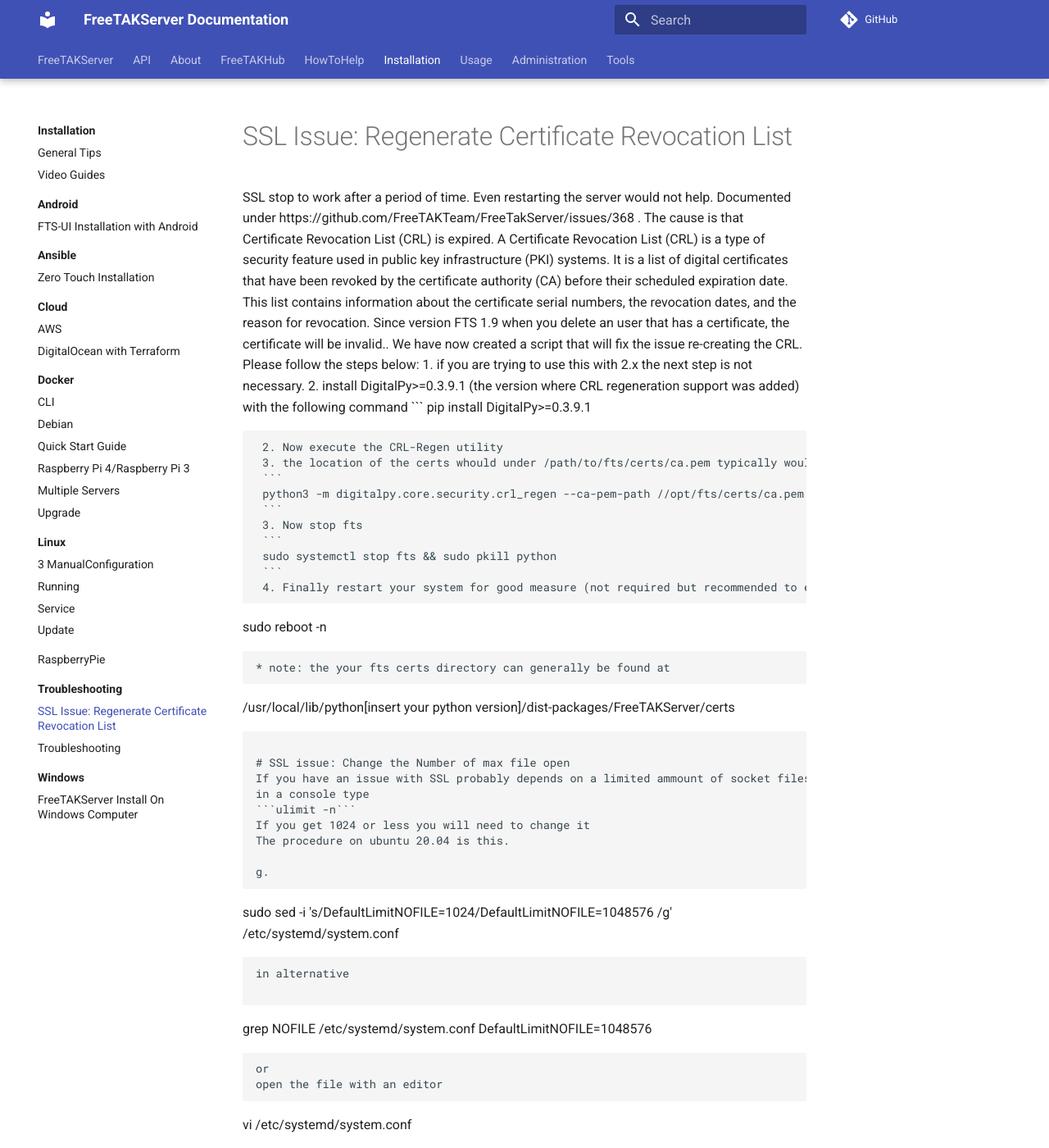
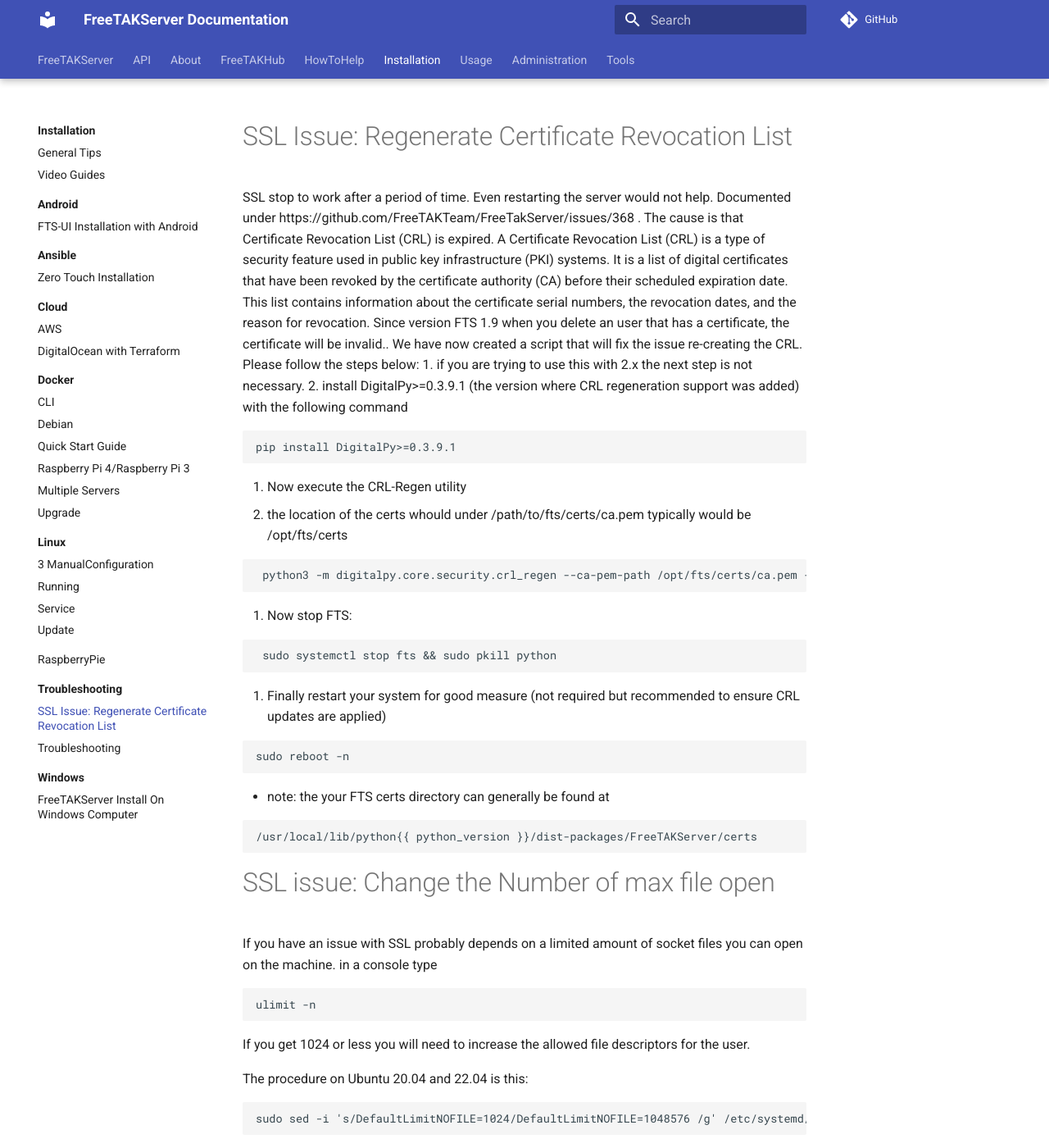
Before and after one commit to FreeTAKTeam/FreeTAKServer-User-Docs, an MkDocs documentation site: the page built from docs/docs/Installation/Troubleshooting/SocketIssue.md, in a window 1280 px wide and 1400 px high. Shown: the whole window at 82% size. Built offline with MkDocs 1.6.1 and Material for MkDocs 9.7.7, drawn with Linux system fonts in a browser that asks for light colours; comment, search, counter and statistics services are not loaded; the version menu is left out; some of the changed text lies outside the part shown.

Commit message:
Fixed page formatting.

````diff
--- a/docs/docs/Installation/Troubleshooting/SocketIssue.md
+++ b/docs/docs/Installation/Troubleshooting/SocketIssue.md
@@ -4,39 +4,47 @@
 Please follow the steps below:
  1. if you are trying to use this with 2.x the next step is not necessary.
  2. install DigitalPy>=0.3.9.1 (the version where CRL regeneration support was added) with the following command
- ```
+
+```
 pip install DigitalPy>=0.3.9.1
 ```
+
  2. Now execute the CRL-Regen utility
  3. the location of the certs whould under /path/to/fts/certs/ca.pem typically would be /opt/fts/certs
- ```
- python3 -m digitalpy.core.security.crl_regen --ca-pem-path //opt/fts/certs/ca.pem --ca-key-path /opt/fts/certs/ca.key --crl-path /opt/fts/certs/FTS_CRL.json
- ```
- 3. Now stop fts
- ```
+
+```
+ python3 -m digitalpy.core.security.crl_regen --ca-pem-path /opt/fts/certs/ca.pem --ca-key-path /opt/fts/certs/ca.key --crl-path /opt/fts/certs/FTS_CRL.json
+```
+
+ 3. Now stop FTS:
+
+```
  sudo systemctl stop fts && sudo pkill python
- ```
+```
  4. Finally restart your system for good measure (not required but recommended to ensure CRL updates are applied)
 ```
 sudo reboot -n
 ```
-* note: the your fts certs directory can generally be found at
+* note: the your FTS certs directory can generally be found at
 ```
-/usr/local/lib/python[insert your python version]/dist-packages/FreeTAKServer/certs
+/usr/local/lib/python{{ python_version }}/dist-packages/FreeTAKServer/certs
 ```
 
 # SSL issue: Change the Number of max file open
-If you have an issue with SSL probably depends on a limited ammount of socket files you can open on the machine.
+If you have an issue with SSL probably depends on a limited amount of socket files you can open on the machine.
 in a console type
-```ulimit -n```
-If you get 1024 or less you will need to change it
-The procedure on ubuntu 20.04 is this.
 
-g.
+```
+ulimit -n
+```
+If you get 1024 or less you will need to increase the allowed file descriptors for the user.
+
+The procedure on Ubuntu 20.04 and 22.04 is this:
+
 ```
 sudo sed -i 's/DefaultLimitNOFILE=1024/DefaultLimitNOFILE=1048576 /g' /etc/systemd/system.conf
 ```
-in alternative
+
 
 ```
 grep NOFILE /etc/systemd/system.conf DefaultLimitNOFILE=1048576
@@ -50,25 +58,39 @@
 open the file with an editor and edit line 61
 Uncomment DefaultLimitNOFILE and set your limit there, e.
 
-Restart with reboot
+Restart with:
 
-type again
-```ulimit -n```
+```
+shutdown -r 0
+```
+Then, check the user file descriptor limit again:
+
+```
+ulimit -n
+```
+
 Before:
+
 ```
 $ ulimit -n
 1024
+
 $ ulimit -Sn
 1024
+
 $ ulimit -Hn
 1024
 ```
+
 After:
+
 ```
 $ ulimit -n
 1048576
+
 $ ulimit -Sn
 1048576
+
 $ ulimit -Hn
 1048576
 ```
@@ -82,11 +104,13 @@
 so you should be able to run for about 40 hours uninterrupted
 the file may also be under the path /etc/limits.conf
 also add this line:
+
 ```
 fs.file-max = 65536
 ```
 to this file: /etc/sysctl.conf
 then restart and check file limits with this
+
 ```
 ulimit -Sn
 ```
````
